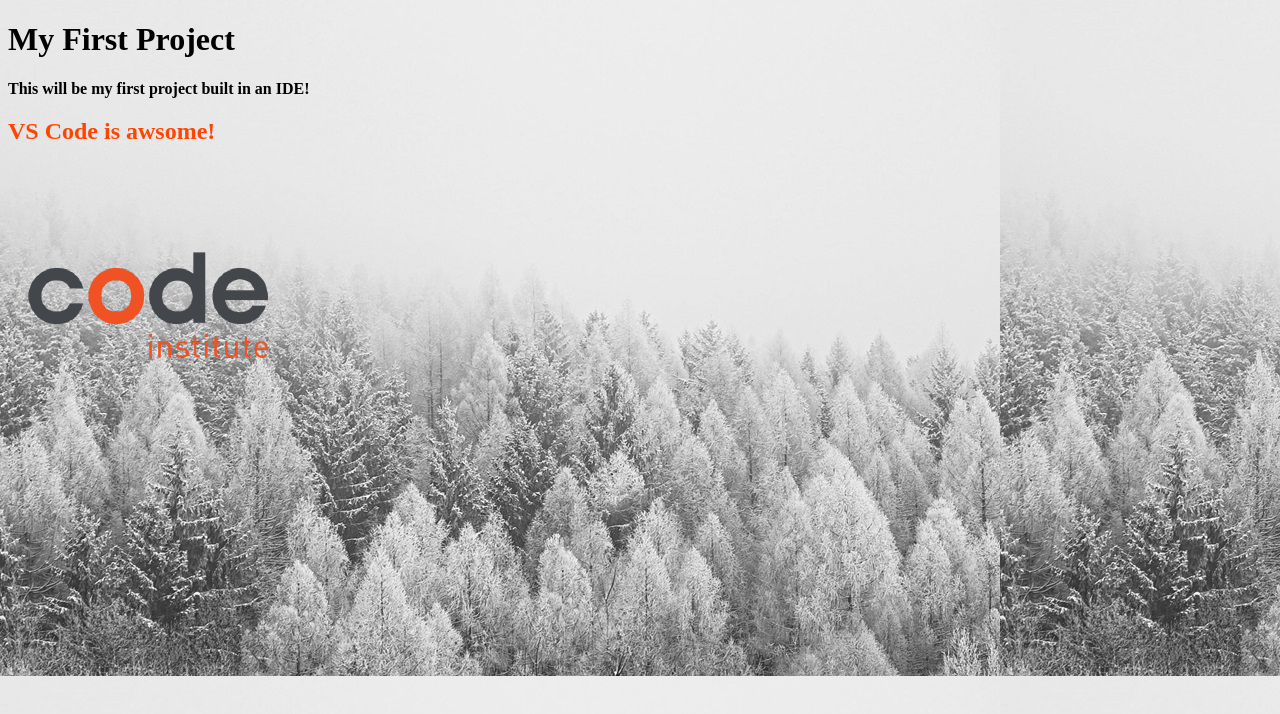
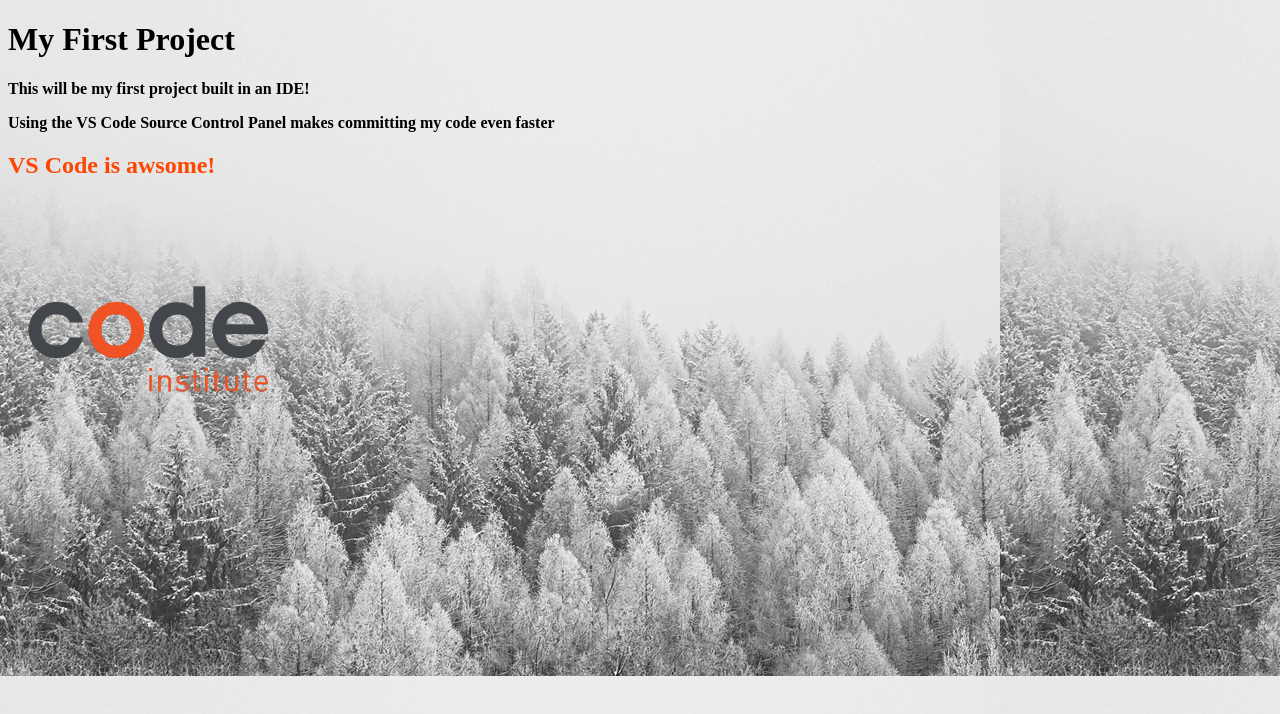
Before and after one commit to AxelAxel97/my-first-project, a plain HTML site: page index.html in a window 1280 px wide. Drawn offline with Linux system fonts and the light colour scheme.

Commit message:
Add centered text paragraph and style rule for text-center class

```diff
--- a/index.html
+++ b/index.html
@@ -9,6 +9,7 @@
 <body>
     <h1>My First Project</h1>
     <p>This will be my first project built in an IDE!</p>
+    <p class="text-center">Using the VS Code Source Control Panel makes committing my code even faster</p>
     <h2>VS Code is awsome!</h2>
     <img src="assets/images/01-02-02_ci-logo.png" alt="Code Institute Logo">
 </body>
```
